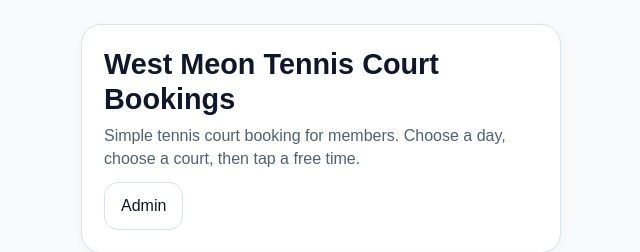
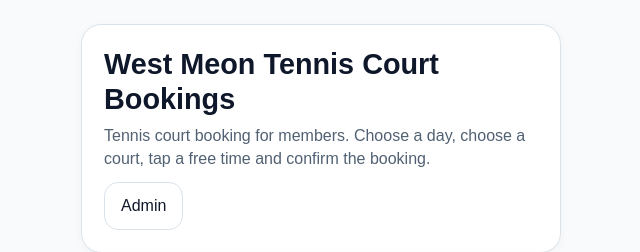
Before and after one commit to jackhalstead/WM-Tennis-Bookings, a Next.js app: page / in a window 1280 px wide. Shown: the top 252 px of the page, without its empty margins (319-959 px from the left). Built offline with nearby package versions, Linux system fonts and the light colour scheme; no server answers.

Commit message:
Update page.tsx Text update

```diff
--- a/app/page.tsx
+++ b/app/page.tsx
@@ -192,7 +192,7 @@ export default function HomePage() {
           <div className="topbar topbar-mobile">
             <div>
               <h1>{APP_NAME}</h1>
-              <p>Simple tennis court booking for members. Choose a day, choose a court, then tap a free time.</p>
+              <p>Tennis court booking for members. Choose a day, choose a court, tap a free time and confirm the booking.</p>
             </div>
             <Link href="/admin" className="secondary nav-link">
               Admin
```
